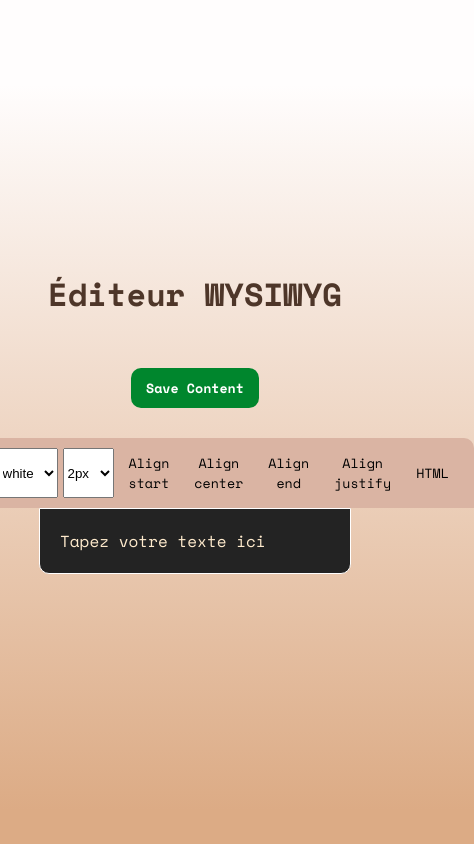
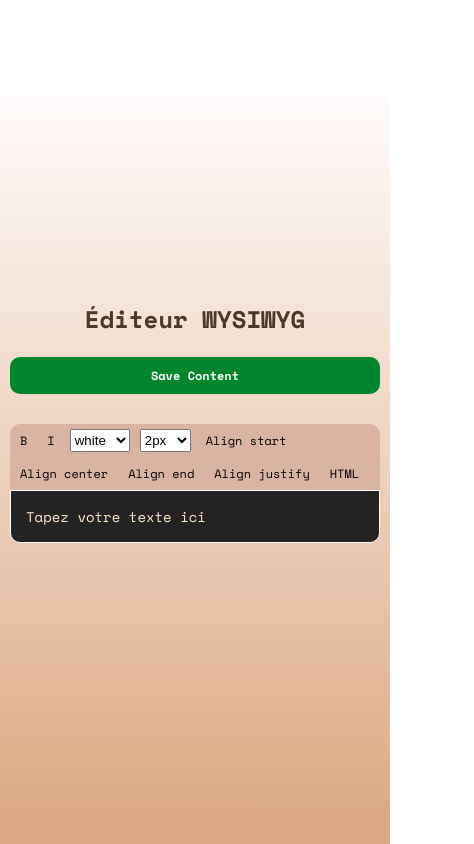
Before and after one commit to PASCAL-ION/wysiwyg, a website with bundled scripts: page index.html in a window 390 px wide. Shown: the whole page, 474 px wide, since content can reach past the window. Built offline with nearby package versions, Linux system fonts and the light colour scheme.

Commit message:
FIX: responsive

```diff
--- a/style.css
+++ b/style.css
@@ -142,3 +142,51 @@ h1 {
 .yellow {
   color: yellow;
 }
+
+/* ...existing code... */
+
+/* Media queries for responsiveness */
+@media (max-width: 768px) {
+  body {
+    flex-direction: column;
+    padding: 10px;
+  }
+
+  .toolbar, .editor {
+    min-width: 100%;
+    width: 100%;
+  }
+
+  button {
+    padding: 5px;
+    font-size: 14px;
+  }
+
+  #saveInLocalStorage {
+    width: 100%;
+    text-align: center;
+  }
+}
+
+@media (max-width: 480px) {
+  h1 {
+    font-size: 1.5rem;
+    margin-bottom: 20px;
+  }
+
+  .toolbar {
+    flex-wrap: wrap;
+    gap: 10px;
+    padding: 5px;
+  }
+
+  .editor {
+    padding: 5px;
+    font-size: 14px;
+  }
+
+  button {
+    font-size: 12px;
+    padding: 3px 5px;
+  }
+}
```
Also changed, not shown: index.html (line endings or trailing spaces).
